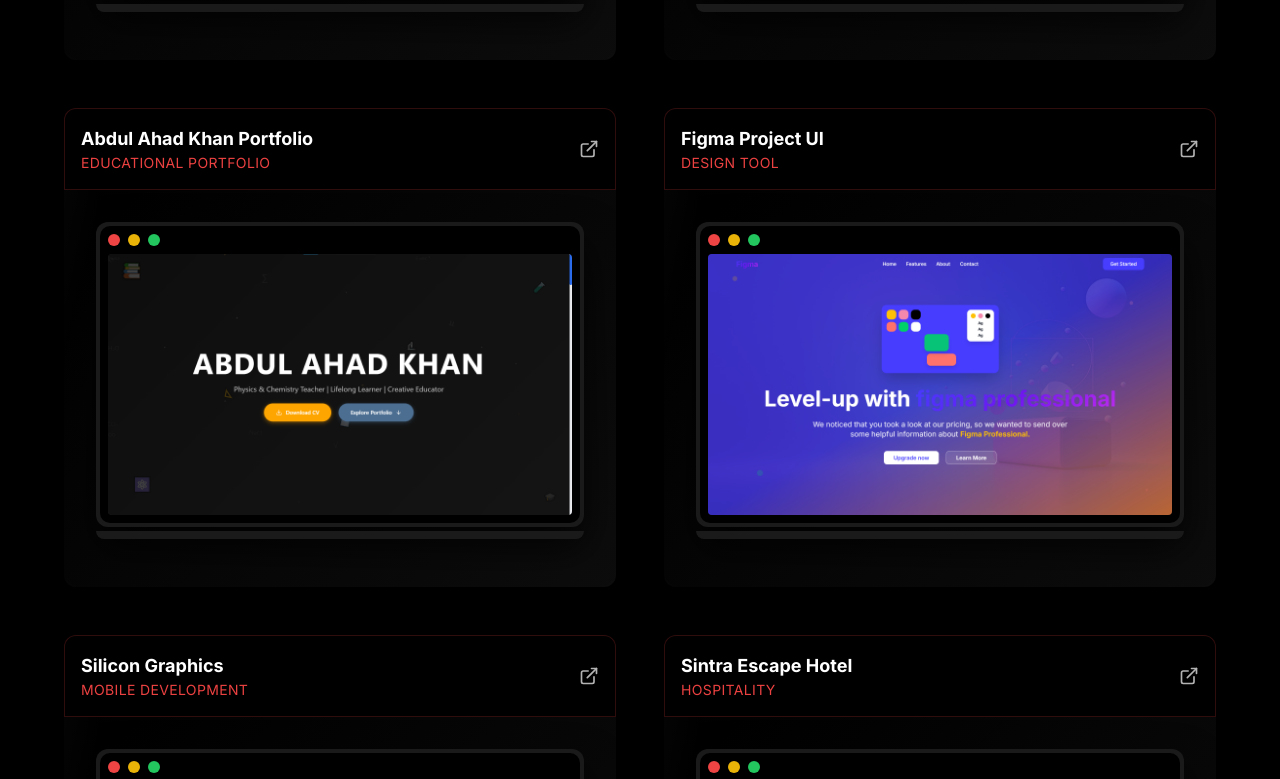
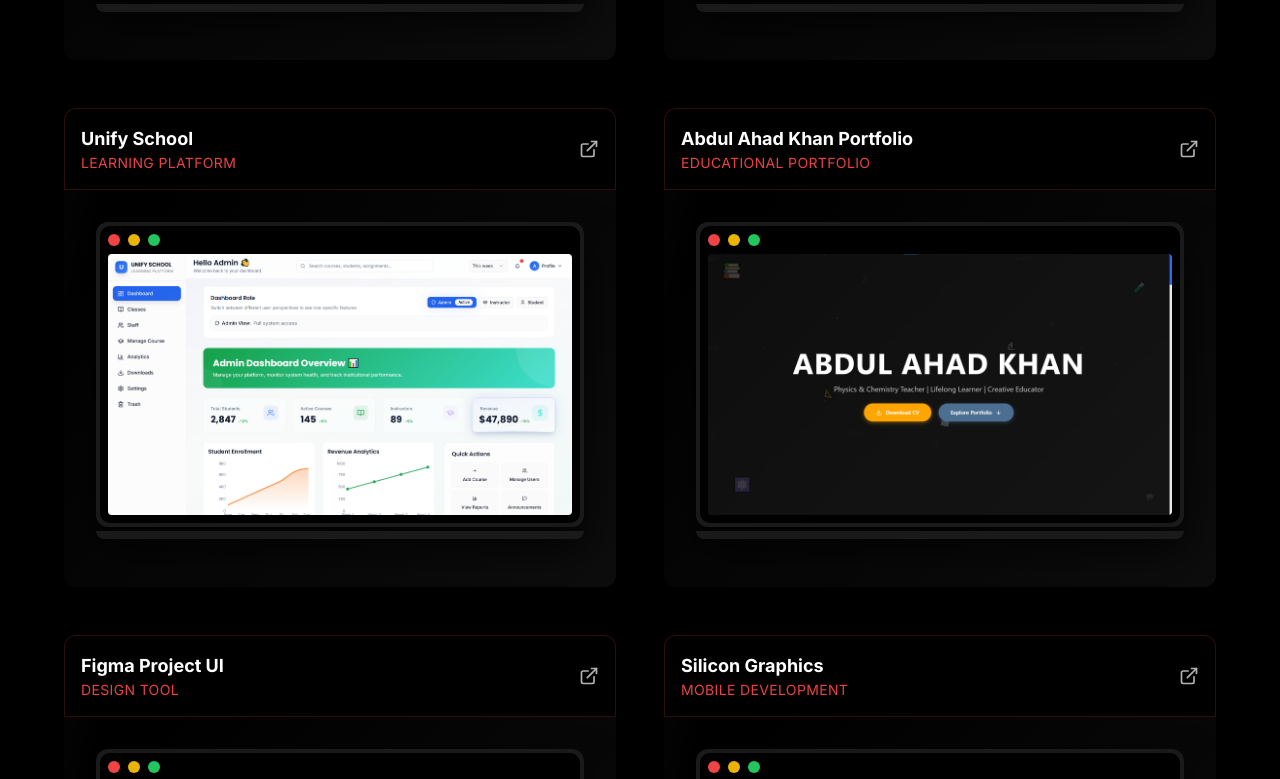
Before and after one commit to Hamza240738/Hamza-Khan-Portfolio, a React (Vite) app: page /work in a window 1280 px wide. Shown: the part 1394-2173 px from the top of the page. Built offline with nearby package versions, Linux system fonts and the light colour scheme; grey boxes are pictures that could not be loaded.

Commit message:
Add Unify School project

```diff
--- a/src/pages/Work.tsx
+++ b/src/pages/Work.tsx
@@ -32,6 +32,12 @@ const Work = () => {
       category: 'Business Dashboard',
       imageUrl: '/lovable-uploads/b49398db-cec7-44f7-a9a2-e1b155e7b2da.png',
       liveUrl: 'https://nebula-stride-ui.lovable.app'
+    },
+    {
+      title: 'Unify School',
+      category: 'Learning Platform',
+      imageUrl: '/lovable-uploads/dfe1cc4b-16a9-4474-9dee-ee3e1a3cf36d.png',
+      liveUrl: 'https://unify-school.lovable.app'
     },
     {
       title: 'Abdul Ahad Khan Portfolio',
```
Also changed, not shown: public/lovable-uploads/dfe1cc4b-16a9-4474-9dee-ee3e1a3cf36d.png (added).
